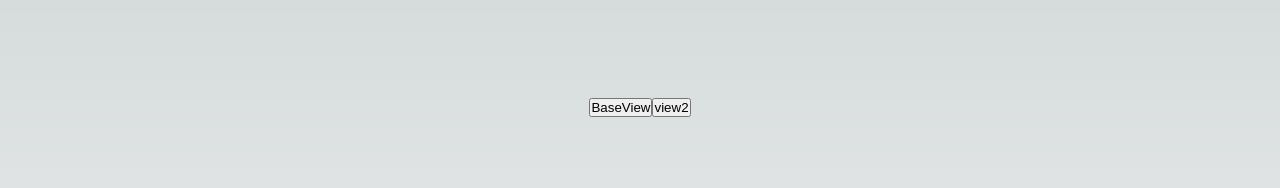
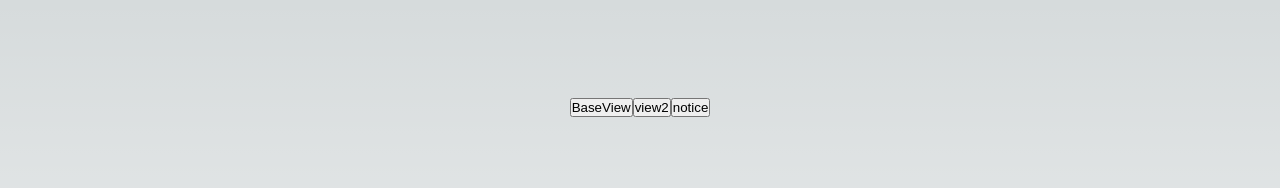
Before and after one commit to Mar-3/Codecamp2024, a Next.js app: page / in a window 1280 px wide. Shown: the top 188 px of the page. Built offline with nearby package versions, Linux system fonts and the light colour scheme.

Commit message:
Add Notice view to page

```diff
--- a/src/app/page.js
+++ b/src/app/page.js
@@ -3,6 +3,7 @@ import React, { useState } from 'react';
 import styles from './page.module.css'
 import { BaseView } from './Views/BaseView/BaseView';
 import { View2 } from './Views/View2/BaseView';
+import { Notice } from './Views/Notice/Notice';
 
 export default function App() {
   const [view, setView] = useState("base");
@@ -11,10 +12,12 @@ export default function App() {
       <div>
         <button onClick={() => {setView("base")}}>BaseView</button>
         <button onClick={() => {setView("view2")}}>view2</button>
+        <button onClick={() => {setView("notice")}}>notice</button>
       </div>
       <div>
         {view === "base" && <BaseView/>}
         {view === "view2" && <View2/>}
+        {view === "notice" && <Notice/>}
       </div>
     </main>
   )
```
